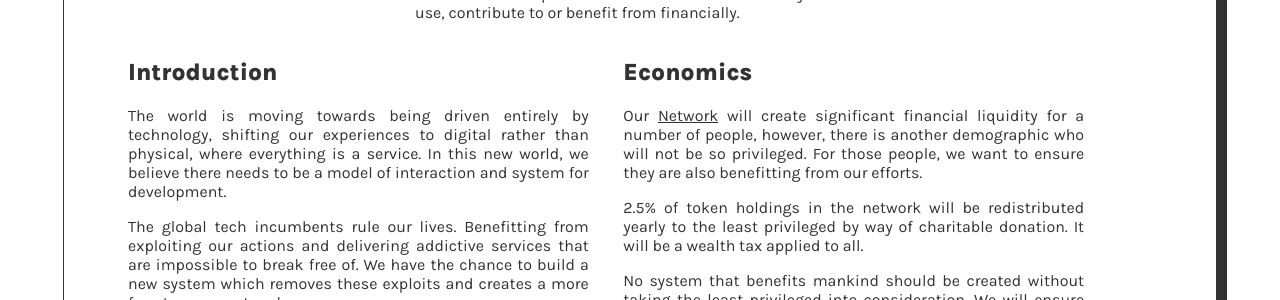
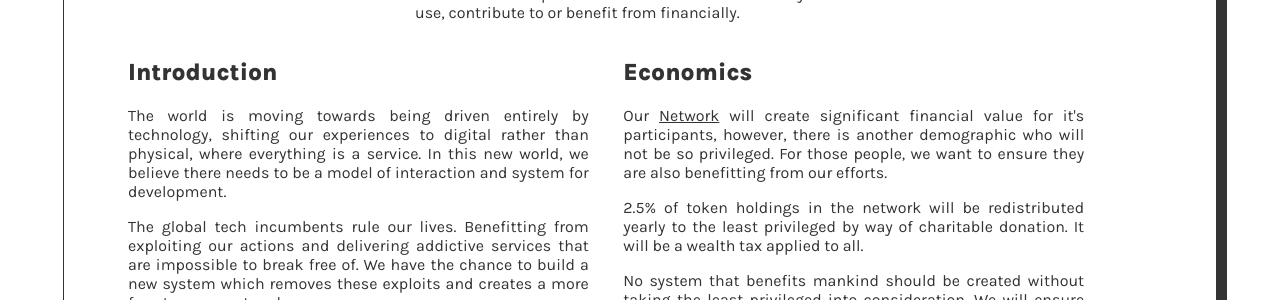
Before and after one commit to muxyz/website, a Jekyll site: the page built from index.md, in a window 1280 px wide. Shown: the part 670-970 px from the top of the page. Built offline with Jekyll 4.4.1, drawn with Linux system fonts in a browser that asks for light colours.

Commit message:
Update index.md

```diff
--- a/index.md
+++ b/index.md
@@ -46,7 +46,7 @@ we've come to know and rely upon.
 <h2>Economics</h2>
 
 <p>
-Our <a href="/network">Network</a> will create significant financial liquidity for a number of people, however, there is another
+Our <a href="/network">Network</a> will create significant financial value for it's participants, however, there is another
 demographic who will not be so privileged. For those people, we want to ensure they are also benefitting from our efforts.
 </p>
 
```
